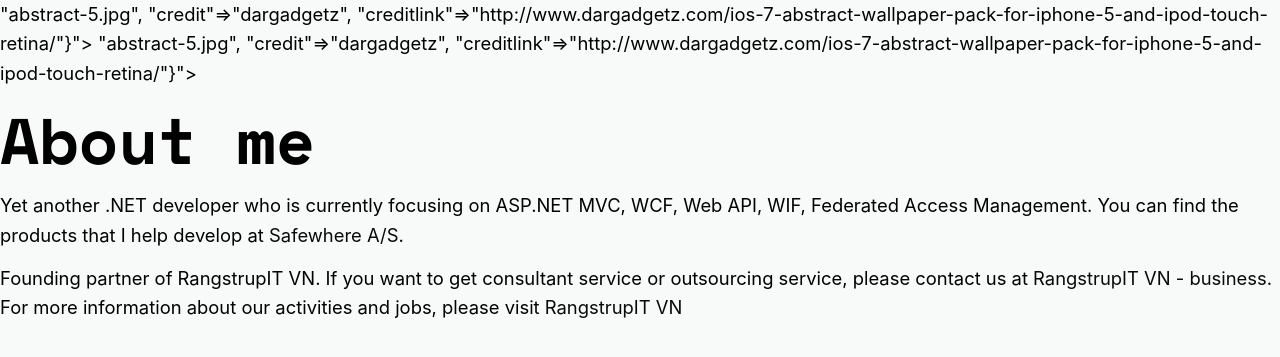
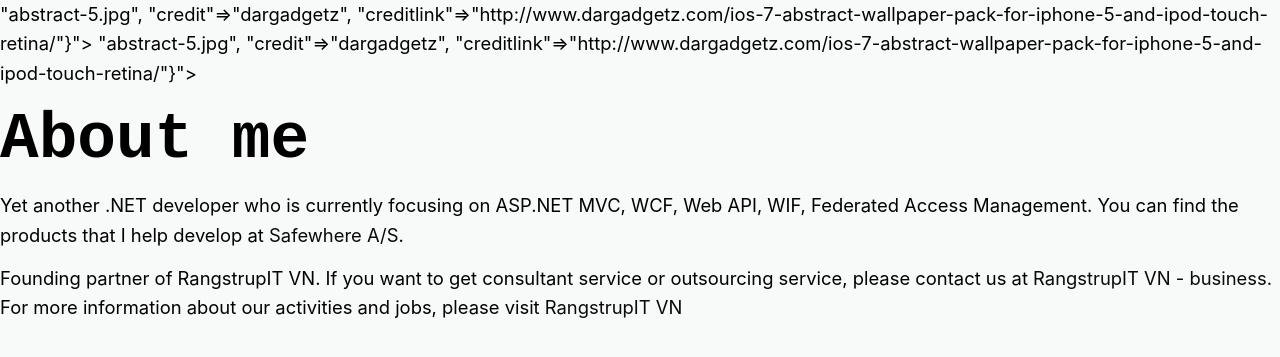
Before and after one commit to thuannguy/thuannguy.github.io, a Jekyll site: the page built from about/index.md, in a window 1280 px wide. Shown: the top 357 px of the page. Built offline with Jekyll 4.4.1, drawn with Linux system fonts in a browser that asks for light colours; nearby versions of some CDN libraries.

Commit message:
Update head.html
Remove google fonts

```diff
--- a/_includes/head.html
+++ b/_includes/head.html
@@ -22,7 +22,6 @@
   <meta name="twitter:domain" content="{{ site.url }}">
   <meta property="twitter:image" content="{% if page.image %}{{ page.image }}{% else %}{{ site.default_img }}{% endif %}">
 
-  <link rel="stylesheet" href="https://fonts.googleapis.com/css?family=Inconsolata|Lora|Space+Mono:700">
   <link rel="stylesheet" href="https://cdnjs.cloudflare.com/ajax/libs/font-awesome/4.6.3/css/font-awesome.min.css">
 
   <link rel="stylesheet" href="https://cdnjs.cloudflare.com/ajax/libs/normalize/4.2.0/normalize.min.css">
```
